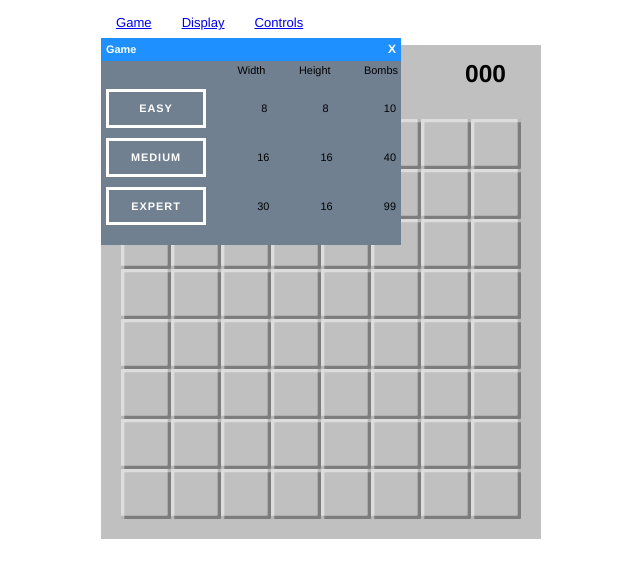
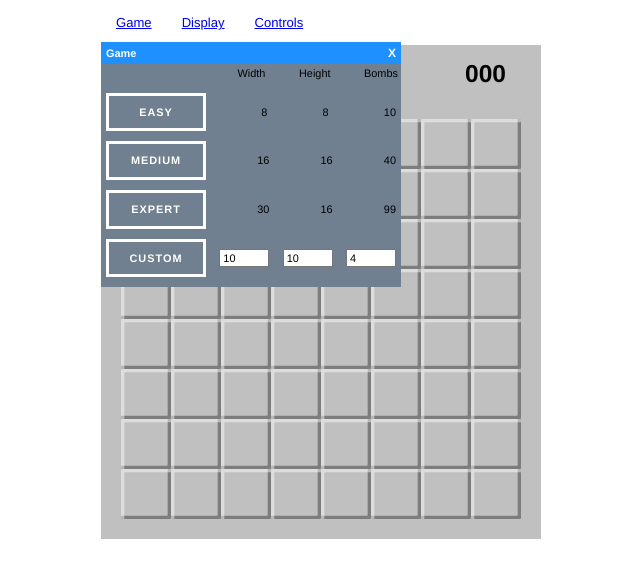
Before and after one commit to Matej-ch/Minesweeper, a Vue app: page / in a window 1280 px wide. Both pictures are taken after a click on the link "Game". Shown: the top 578 px of the page, without its empty margins (319-959 px from the left). Built offline with nearby package versions, Linux system fonts and the light colour scheme.

Commit message:
custom field

```diff
--- a/src/components/Settings.vue
+++ b/src/components/Settings.vue
@@ -39,7 +39,10 @@
                         <div class="center">99</div>
                     </div>
                     <div class="btn-wrapper">
-
+                        <button class="btn" @click="difficulty('custom',0)">Custom</button>
+                        <div class="center"><input type="number" value="10" ref="width" class="input"></div>
+                        <div class="center"><input type="number" value="10" ref="height" class="input"></div>
+                        <div class="center"><input type="number" value="4" ref="bombs" class="input"></div>
                     </div>
                 </div>
             </div>
@@ -82,11 +85,21 @@
         },
         methods: {
             difficulty: function (diffLevel,bombs) {
-                this.setDifficulty({difficulty:diffLevel});
+
+                if(diffLevel === 'custom') {
+                    this.setDifficulty({difficulty:diffLevel,
+                        width: parseInt(this.$refs.width.value),
+                        height: parseInt(this.$refs.height.value),
+                        cellSize: 35});
+
+                    this.setBombCount(parseInt(this.$refs.bombs.value));
+                } else {
+                    this.setDifficulty({difficulty:diffLevel});
+
+                    this.setBombCount(bombs);
+                }
 
                 this.resetTimer();
-
-                this.setBombCount(bombs);
 
                 this.generateCells();
             },
@@ -145,7 +158,7 @@
         }
 
         &.game {
-            bottom: -200px;
+            bottom: -242px;
             min-width: 300px;
         }
 
@@ -209,4 +222,8 @@
     .center {
         align-self: center;
     }
+
+    .input {
+        max-width: 50px;
+    }
 </style>
```
